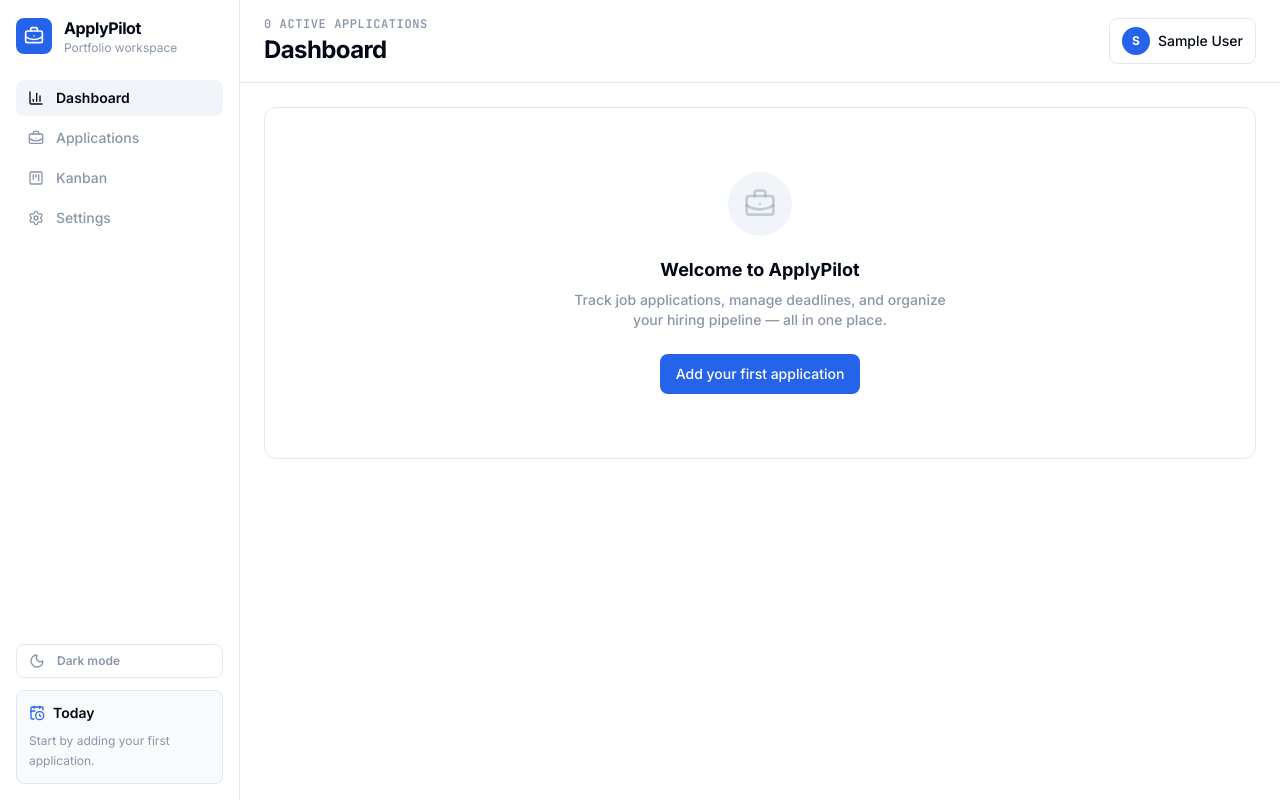
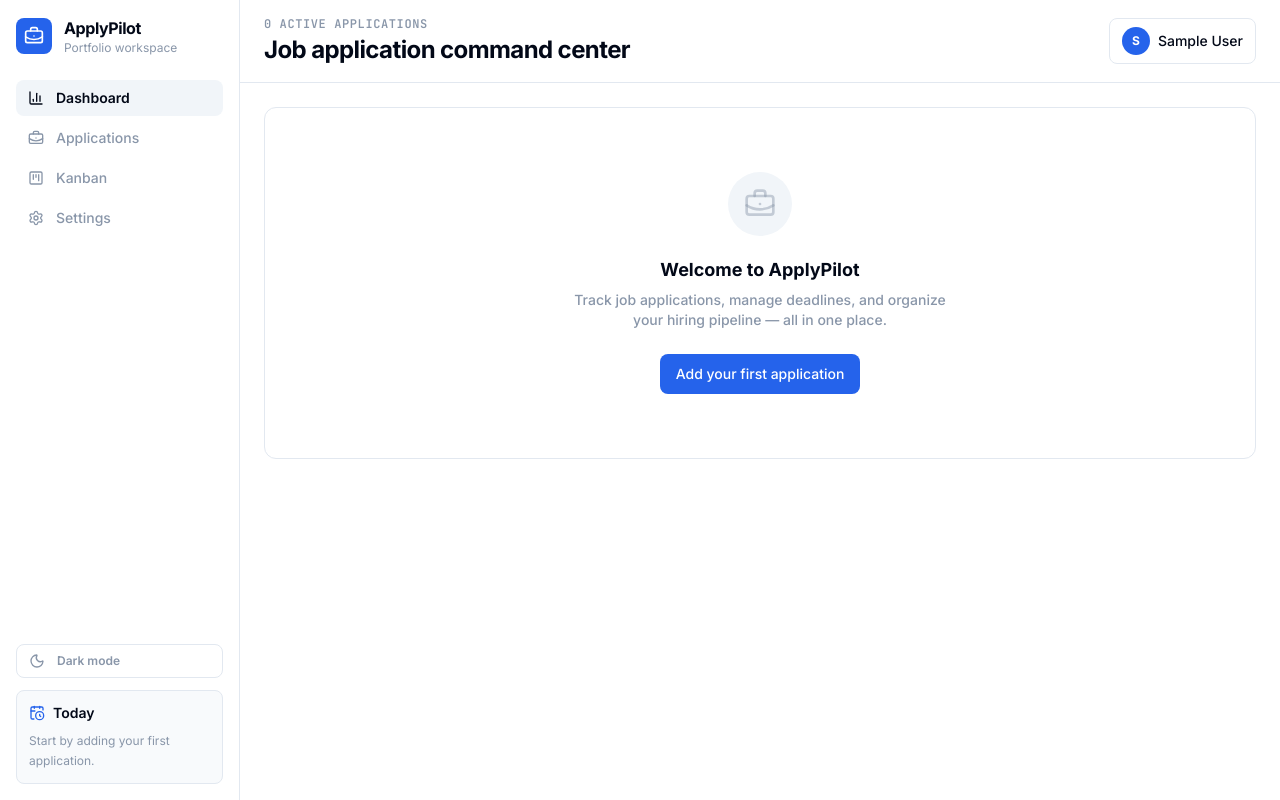
Before and after one commit to Noval-code/applypilot, a Next.js app: page / in a window 1280 px wide. Built offline with nearby package versions, Linux system fonts and the light colour scheme; no server answers; the database is empty; sample sign-in values are in the browser's storage.

Commit message:
fix: restore 'Job application command center' header title

```diff
--- a/src/components/layout/app-shell.tsx
+++ b/src/components/layout/app-shell.tsx
@@ -37,14 +37,6 @@ export function AppShell({ children }: { children: React.ReactNode }) {
   useEffect(() => {
     getSidebarStats().then(setStats);
   }, []);
-
-  const pageTitle: Record<string, string> = {
-    "/": "Dashboard",
-    "/applications": "Applications",
-    "/kanban": "Kanban Board",
-    "/settings": "Settings",
-  };
-  const currentTitle = pageTitle[pathname] ?? "";
 
   const toggleTheme = () => setTheme(theme === "dark" ? "light" : "dark");
 
@@ -127,7 +119,7 @@ export function AppShell({ children }: { children: React.ReactNode }) {
                   {stats.applications} active {stats.applications === 1 ? "application" : "applications"}
                 </p>
                 <h1 className="font-display text-2xl font-bold tracking-tight text-ink mt-0.5">
-                  {currentTitle || "ApplyPilot"}
+                  Job application command center
                 </h1>
               </div>
               <div className="relative">
```
